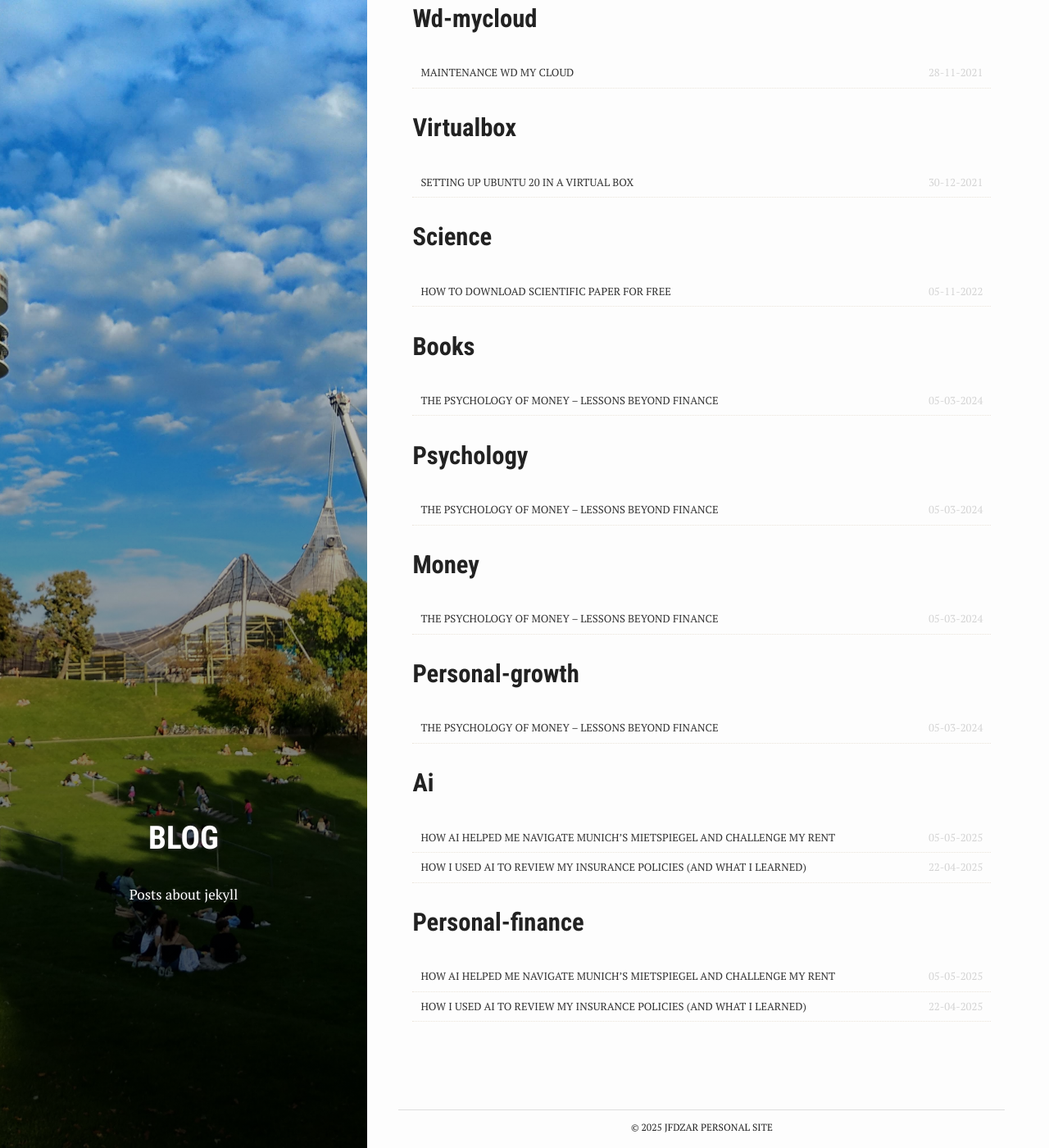
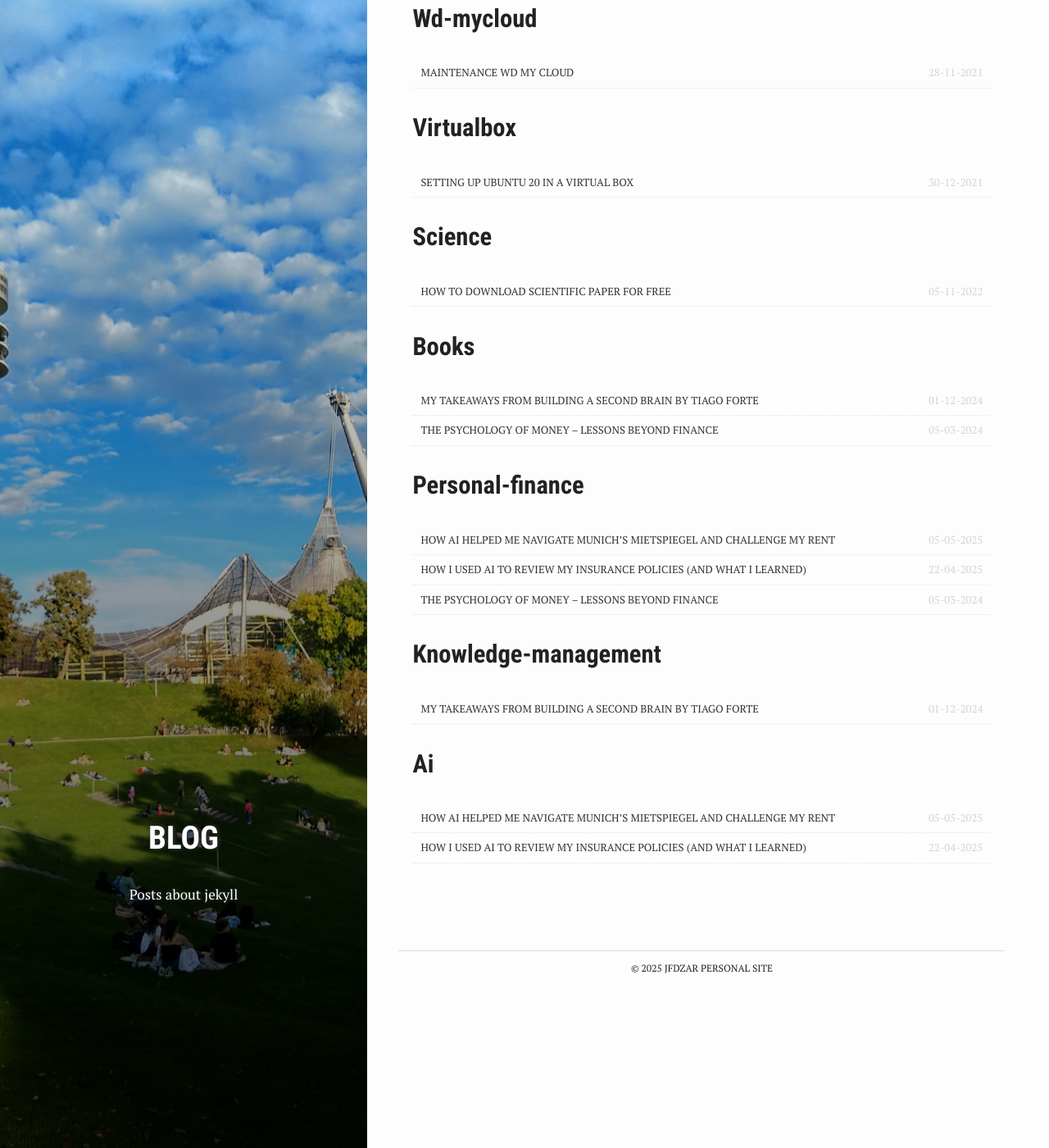
Before and after one commit to jfdzar/jfdzar.github.io, a Jekyll site: the page built from blog.md, in a window 1280 px wide and 1400 px high, scrolled down 3886 px. Shown: the whole window at 82% size. Built offline with Jekyll 4.4.1, drawn with Linux system fonts in a browser that asks for light colours; some of the changed lines change nothing that is shown.

Commit message:
Update and corrected posts

```diff
--- a/_posts/2024-03-05-the-psycology-of-money.md
+++ b/_posts/2024-03-05-the-psycology-of-money.md
@@ -6,7 +6,7 @@ crawlertitle: The Psychology of Money
 summary: Reflecting on timeless ideas from Morgan Housel and how they shape the way I think about success, risk, and happiness.
 date: 2024-03-05
 categories: posts
-tags: ['books', 'psychology', 'money', 'personal-growth']
+tags: ['books', 'personal-finance']
 author: jfdzar
 ---
 
--- /dev/null
+++ b/_posts/2024-12-01-building-a-second-brain.md
@@ -0,0 +1,84 @@
+---
+title: "My Takeaways from Building a Second Brain by Tiago Forte"
+date: 2024-12-01
+layout: post
+categories: posts
+tags: ['knowledge-management', 'books']
+author: jfdzar
+---
+
+Recently, I finished reading *Building a Second Brain* by Tiago Forte, and it really struck a chord with me. Below are some of the ideas that resonated the most and how I plan to integrate them into my own systems.
+
+## 📚 From Passive Consumption to Active Creation
+
+> *“Shift as much of your time and effort as possible from consuming to creating.”*
+
+This quote alone reframed my digital habits. Rather than endlessly reading and bookmarking content, I’m focusing more on producing: notes, blog posts, code, designs. The goal is to make knowledge *actionable*.
+
+## 🧠 Thinking as a Habit
+
+> *“Being organized is a habit—a repeated set of actions you take as you encounter, work with, and put information to use.”*
+
+Organization isn't about the right tool. It’s about small habits—like naming files clearly, using a capture system, or revisiting your notes weekly—that keep your mind free for actual thinking.
+
+## 🔍 PARA System in Action
+
+The PARA system—Projects, Areas, Resources, Archives—is deceptively simple but incredibly powerful:
+
+- **Projects**: What I’m actively working on
+- **Areas**: Things I need to maintain (health, finances, etc.)
+- **Resources**: Stuff I may use someday (e.g. ESP8266 notes)
+- **Archives**: Completed or inactive items
+
+I've reorganized my digital files to fit this model and it has made retrieval and focus so much easier.
+
+## ✍️ Writing = Thinking
+
+> *“Writing creates new knowledge that wasn’t there before.”*
+
+I've noticed that writing even short notes triggers mental connections. That’s why I now write quick summaries and reactions even to tweets or interesting code snippets.
+
+## 🧪 The Power of Open Questions
+
+Inspired by Richard Feynman’s strategy:
+
+> *“He would test new ideas against a list of open questions.”*
+
+I'm starting a living list of “Questions I’m always thinking about” in my notes. It includes things like:
+- How can I automate more of my life?
+- What are simple ways to teach technical skills?
+- How can I keep my attention focused and healthy?
+
+This helps make my learning more intentional.
+
+## 🛠 Progressive Summarization
+
+> *“Highlight the main points of a note, then highlight those highlights.”*
+
+This has been a game changer. Now my long notes are easy to review and re-use when needed. I use different formats and bolding to distinguish layers of summarization.
+
+## ✅ Weekly Reviews That Actually Work
+
+My weekly checklist now includes:
+- Clearing inboxes (email, notes, downloads)
+- Reviewing current projects and goals
+- Reprioritizing tasks
+- Archiving completed work and capturing lessons learned
+
+It’s about keeping the system light and in motion.
+
+## 🎯 Finish Before You’re Ready
+
+> *“Don’t just let the moment pass as if it doesn’t matter… Run after your obsessions with everything you have.”*
+
+This quote reminded me to pay attention to what excites me—like a good book, a side project, a crazy idea—and to act on it fast. That’s when creative flow happens.
+
+## 💡 Final Reflection
+
+> *“We only know what we make.” – Giambattista Vico*
+
+What I’ve realized is that organizing information is not about storage—it’s about transformation. When we actively shape what we learn, we create new ideas, new opportunities, and a new version of ourselves.
+
+---
+
+*Have you read Building a Second Brain? What systems or habits have helped you manage your digital life? Feel free to share in the comments or link me to your setup—I'd love to see how others do it.*
```
